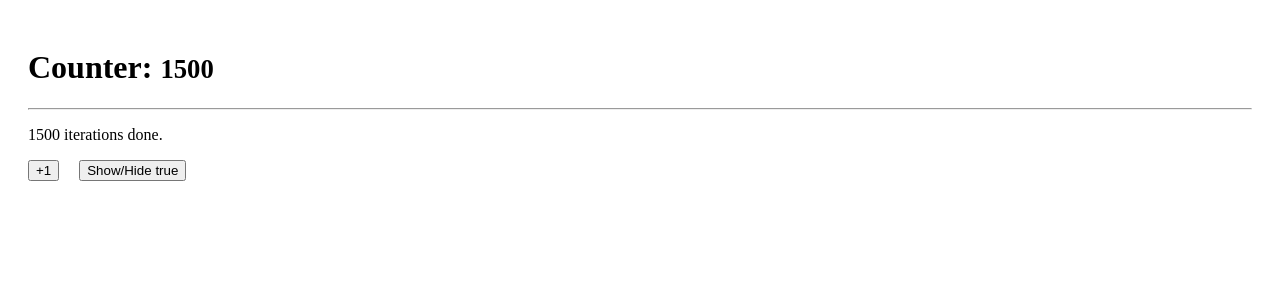
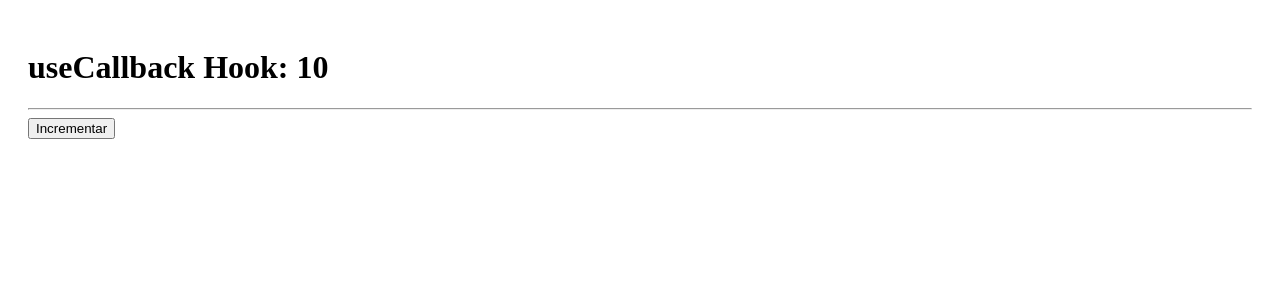
Before and after one commit to matiasagbenitez/hooks-app, a React app: page / in a window 1280 px wide. Shown: the top 300 px of the page. Built offline with nearby package versions, Linux system fonts and the light colour scheme; the HTML template or start-up script is replaced by a standard one.

Commit message:
useCallback + params

```diff
--- /dev/null
+++ b/src/06-memos/CallbackHook.jsx
@@ -0,0 +1,24 @@
+import { useState, useCallback } from "react";
+import { ShowIncrement } from "./ShowIncrement";
+
+export default function CallbackHook() {
+  const [counter, setCounter] = useState(10);
+
+  // useCallback es una forma de memorizar una función, de tal forma que si sus
+  // dependencias no cambian, no se vuelva a ejecutar la función.
+    const incrementFather = useCallback((value) => {
+      setCounter((c) => c + value);
+    }, []);
+
+  //   const incrementFather = () => {
+  //     setCounter(counter + 1);
+  //   };
+
+  return (
+    <>
+      <h1>useCallback Hook: {counter}</h1>
+      <hr />
+      <ShowIncrement increment={incrementFather} />
+    </>
+  );
+}
--- /dev/null
+++ b/src/06-memos/ShowIncrement.jsx
@@ -0,0 +1,15 @@
+import React from "react";
+
+export const ShowIncrement = React.memo(({ increment }) => {
+  console.log("Me volví a generar :(");
+  return (
+    <button
+      className="btn btn-primary"
+      onClick={() => {
+        increment(5);
+      }}
+    >
+      Incrementar
+    </button>
+  );
+});
--- a/src/main.jsx
+++ b/src/main.jsx
@@ -12,6 +12,7 @@ import { Memorize } from "./06-memos/Memorize";
 import { MemoHook } from "./06-memos/MemoHook";
 
 import "./index.css";
+import CallbackHook from "./06-memos/CallbackHook";
 
 ReactDOM.createRoot(document.getElementById("root")).render(
   <React.StrictMode>
@@ -24,6 +25,7 @@ ReactDOM.createRoot(document.getElementById("root")).render(
     {/* <FocusScreen /> */}
     {/* <Layout /> */}
     {/* <Memorize /> */}
-    <MemoHook />
+    {/* <MemoHook /> */}
+    <CallbackHook />
   </React.StrictMode>
 );
```
